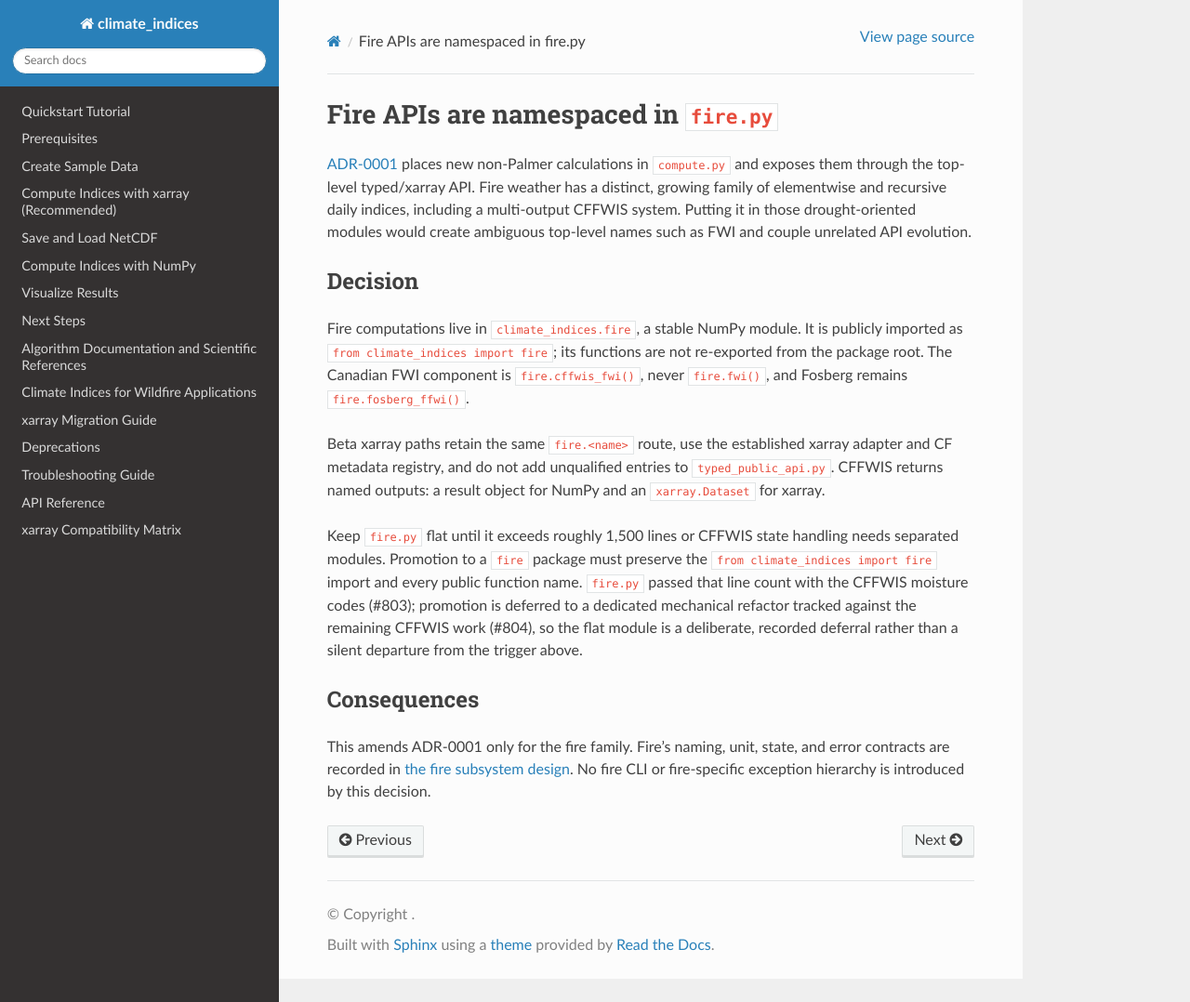
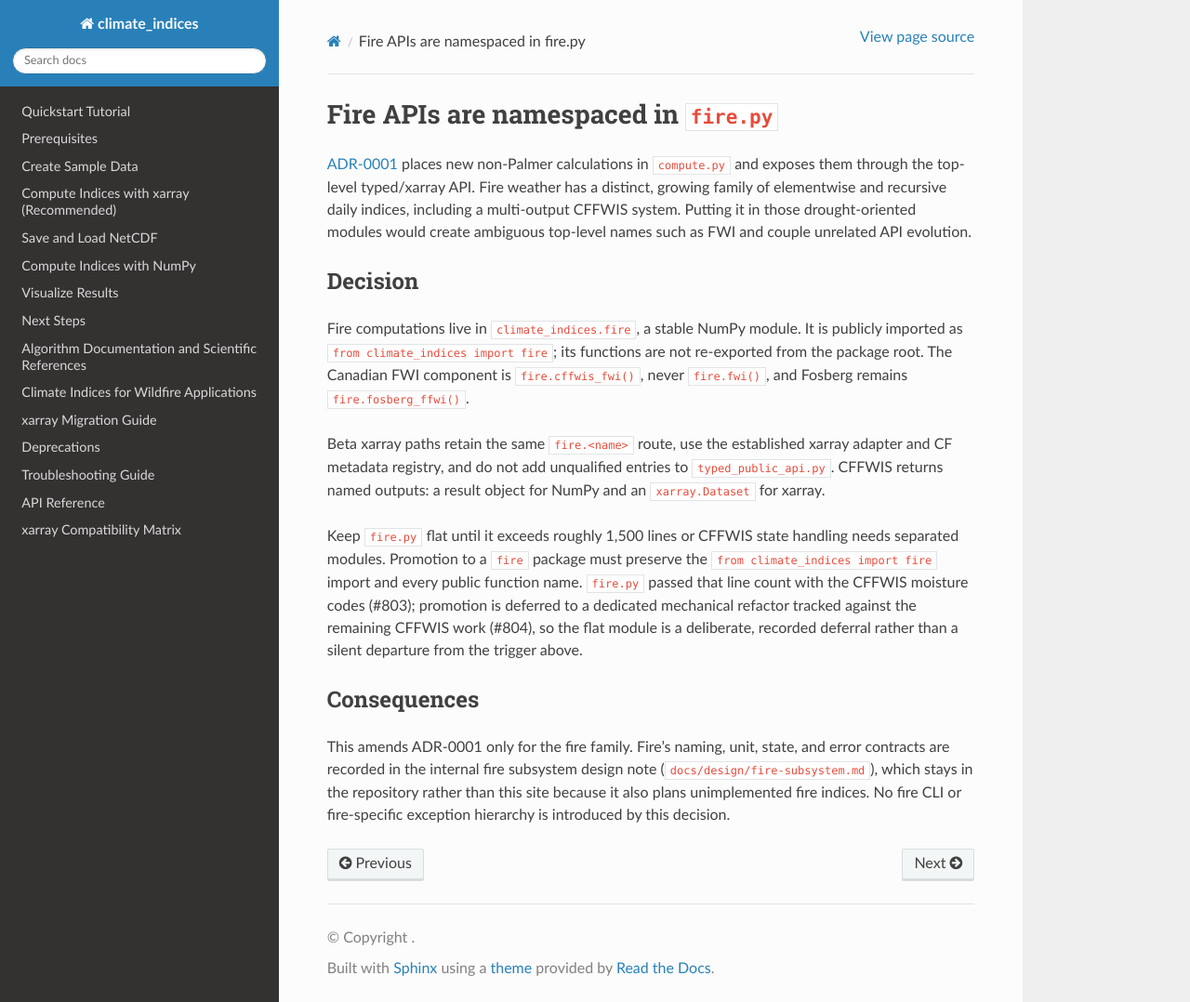
Before and after one commit to monocongo/climate_indices, a Sphinx documentation site: the page built from docs/adr/0005-fire-module-api.md, in a window 1280 px wide and 1078 px high. Shown: the whole window at 93% size. Built offline with Sphinx 7.4.7 and the Read the Docs theme 3.1.0, drawn with Linux system fonts in a browser that asks for light colours.

Commit message:
docs: cite the internal fire design note without a mutable link (#990)
The published ADR-0005 pointed at the fire subsystem design on `main`, so a
released docs version could show a later contract. The design note is
internal (docs/design/ is excluded from the build), so a relative link
cannot resolve: the warnings-as-errors build fails with
`myst.xref_missing`. Name the repository path instead, which no docs
revision can drift from.

```diff
--- a/docs/adr/0005-fire-module-api.md
+++ b/docs/adr/0005-fire-module-api.md
@@ -31,6 +31,8 @@ deferral rather than a silent departure from the trigger above.
 ## Consequences
 
 This amends ADR-0001 only for the fire family. Fire’s naming, unit, state, and
-error contracts are recorded in [the fire subsystem design](https://github.com/monocongo/climate_indices/blob/main/docs/design/fire-subsystem.md).
+error contracts are recorded in the internal fire subsystem design note
+(`docs/design/fire-subsystem.md`), which stays in the repository rather than
+this site because it also plans unimplemented fire indices.
 No fire CLI or fire-specific exception hierarchy is introduced by this
 decision.
```
